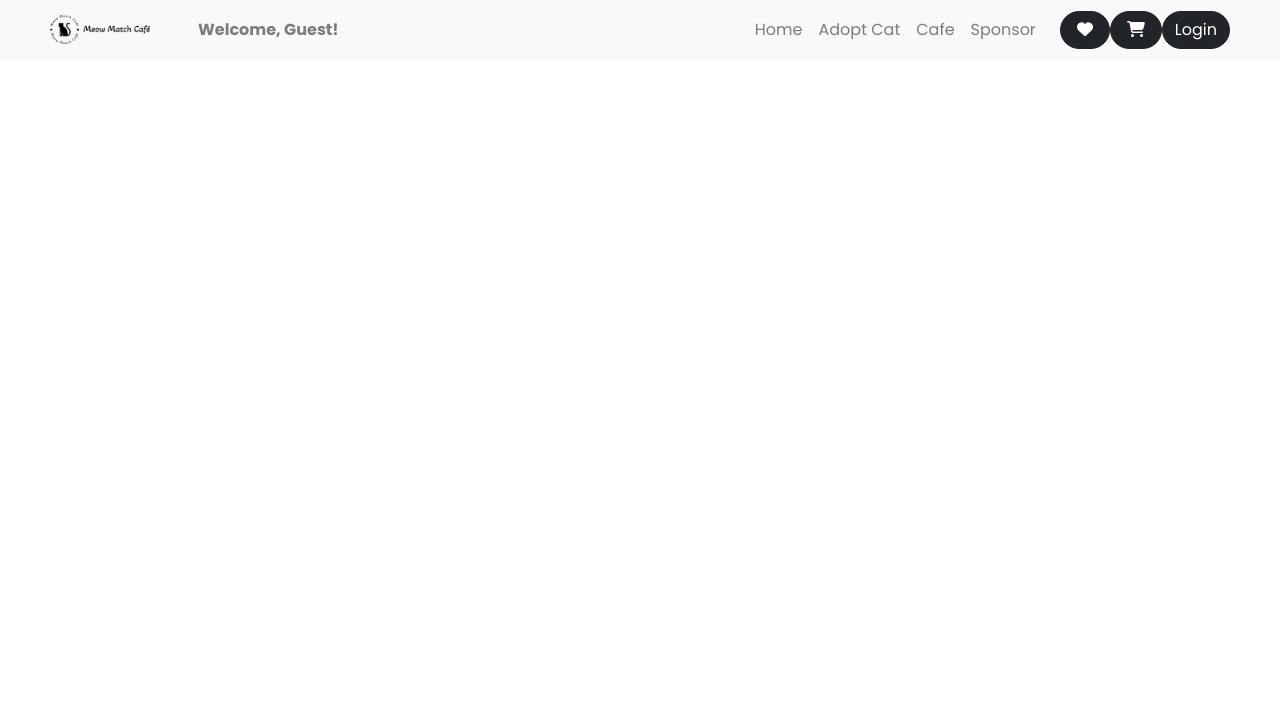
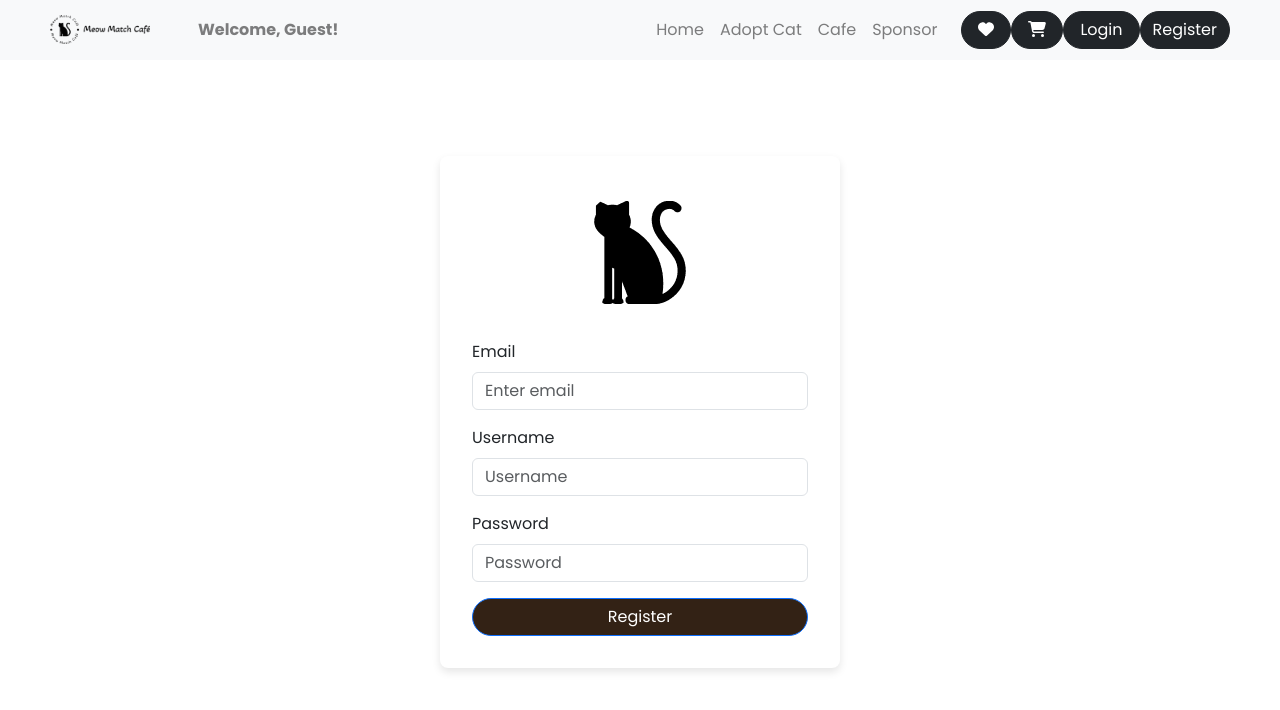
Before and after one commit to BuBuCatt/Cat-cafe-react, a React (Create React App) app in the folder cat-cafe/: page /reg in a window 1280 px wide. Shown: the top 710 px of the page. Built offline with nearby package versions, Linux system fonts and the light colour scheme; no server answers.

Commit message:
add registration form

```diff
--- a/cat-cafe/src/App.js
+++ b/cat-cafe/src/App.js
@@ -12,6 +12,7 @@ import ProductForm from './pages/ProductForm';
 import Footer from './components/Footer';
 import LoginPage from './pages/LoginPage';
 import Logout from './components/Logout';
+import Registration from './pages/Registration';
 import FileService from "./services/FileService";
 import DataService from "./services/DataService";
 import AuthService from "./services/AuthService";
@@ -249,6 +250,7 @@ function updateQuantity(mid, change) {
               <Route path="wishlist" element={<Wishlist wishlist={wishlist} removeFromWishlist={removeFromWishlist} />} />
               <Route path="cart" element={<ShoppingCart  shoppingCart={cart} removeItem={removeItem} resetCart={resetCart}  updateQuantity={updateQuantity}/>} />
               <Route path="login" element={<LoginPage auth={Auth} loginUser={loginUser}  />}  />
+              <Route path="reg" element={<Registration  />}  />
               <Route path="admin" element={<AdminDashboard auth={Auth} loginUser={loginUser}  />}  />
               <Route path="catsform" element={<CatsForm loginUser={loginUser} useFlag={useFlag}/>}  />
               <Route path="productsform" element={<ProductForm loginUser={loginUser} useFlag={useFlag}/>}  />
--- a/cat-cafe/src/components/Navbar.js
+++ b/cat-cafe/src/components/Navbar.js
@@ -104,9 +104,14 @@ function NavBar(props) {
 
                     ):(
 
-                        <Link to="/login" >
-                        <Button  variant="dark">Login</Button>
+                      <>
+                      <Link to="/login">
+                          <Button variant="dark" className="me-2">Login</Button>
                       </Link>
+                      <Link to="/reg">
+                          <Button variant="dark">Register</Button>
+                      </Link>
+                  </>
 
                     )
 
--- /dev/null
+++ b/cat-cafe/src/pages/Registration.js
@@ -0,0 +1,93 @@
+import React, { useState } from 'react';
+import { useNavigate } from 'react-router-dom';
+import { Form, Button, Alert ,Image,Container,Row,Col} from 'react-bootstrap';
+import "../styles/LoginPage.css";
+
+const Registration = (props) => {
+    const [userDetails, setUserDetails] = useState({ username: '', password: '', email: '' });
+    const [error, setError] = useState('');
+    const navigate = useNavigate();
+
+    const handleInputChange = (event) => {
+        const { name, value } = event.target;
+        setUserDetails(prevDetails => ({
+            ...prevDetails,
+            [name]: value
+        }));
+    };
+
+    // const handleSubmit = async (event) => {
+    //     event.preventDefault();
+    //     setError('');
+
+    //     // Here you would normally handle the registration request to your backend
+    //     try {
+    //         const response = await fetch('/api/register', {
+    //             method: 'POST',
+    //             headers: { 'Content-Type': 'application/json' },
+    //             body: JSON.stringify(userDetails)
+    //         });
+    //         if (response.ok) {
+    //             const data = await response.json();
+    //             props.loginUser(data); // login the user with the received details
+    //             navigate('/'); // navigate to home or dashboard on successful registration
+    //         } else {
+    //             throw new Error('Failed to register. Please try again!');
+    //         }
+    //     } catch (error) {
+    //         setError(error.message);
+    //     }
+    // };
+
+    return (
+        <Container className="d-flex justify-content-center align-items-center login-container" style={{ height: '60vh' }}>
+            {/* onSubmit={handleSubmit}      */}
+        <Form  className='regForm'>
+
+            <Row className="mb-4">
+                <Col className="d-flex justify-content-center">
+                    <Image src="../data/img/meow-match-caf-favicon-black.png" alt="Meow Match Café Logo" roundedCircle />
+                </Col>
+            </Row>
+
+            {error && <Alert variant="danger">{error}</Alert>}
+            <Form.Group className="mb-3">
+                <Form.Label>Email</Form.Label>
+                <Form.Control
+                    type="email"
+                    placeholder="Enter email"
+                    name="email"
+                    value={userDetails.email}
+                    onChange={handleInputChange}
+                    required
+                />
+            </Form.Group>
+            <Form.Group className="mb-3">
+                <Form.Label>Username</Form.Label>
+                <Form.Control
+                    type="text"
+                    placeholder="Username"
+                    name="username"
+                    value={userDetails.username}
+                    onChange={handleInputChange}
+                    required
+                />
+            </Form.Group>
+            <Form.Group className="mb-3">
+                <Form.Label>Password</Form.Label>
+                <Form.Control
+                    type="password"
+                    placeholder="Password"
+                    name="password"
+                    value={userDetails.password}
+                    onChange={handleInputChange}
+                    required
+                />
+            </Form.Group>
+            <Button variant="primary" type="submit">Register</Button>
+        </Form>
+        </Container>
+    );
+};
+
+export default Registration;
--- a/cat-cafe/src/styles/LoginPage.css
+++ b/cat-cafe/src/styles/LoginPage.css
@@ -20,6 +20,10 @@
     padding: 0.8rem;
 }
 
+.regForm{
+    margin-top: 20%;;
+}
+
 @media (max-width: 576px) {
     .login-form {
         padding: 1rem;
```
